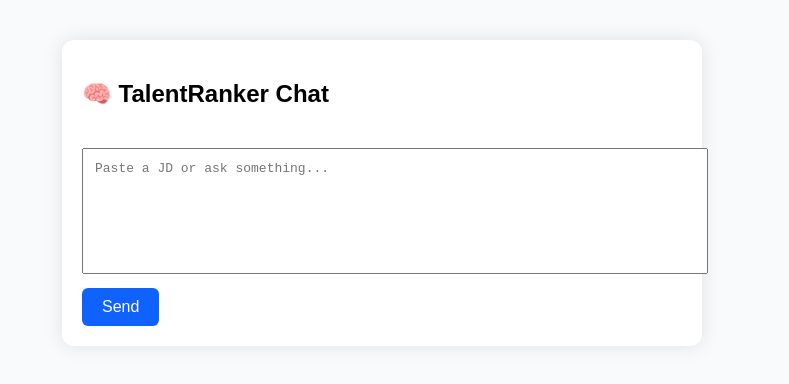
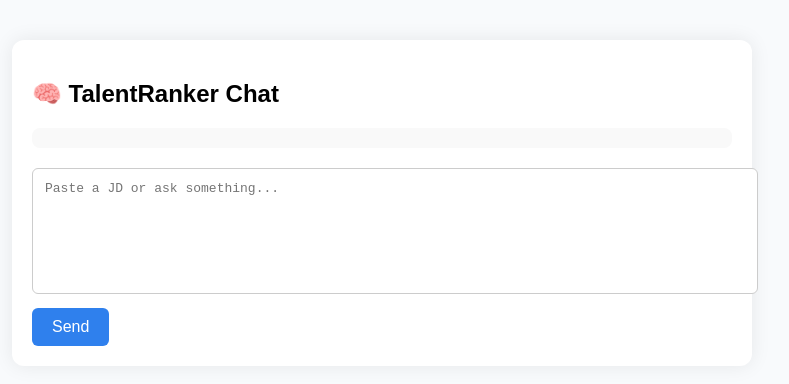
Before and after one commit to maybajpa2024/talentranker-frontend, a React (Vite) app: page / in a window 1280 px wide. Shown: the top 384 px of the page, without its empty margins (258-1047 px from the left). Built offline with nearby package versions, Linux system fonts and the light colour scheme.

Commit message:
Update App.css

```diff
--- a/src/App.css
+++ b/src/App.css
@@ -1,51 +1,55 @@
 .chat-container {
-  max-width: 600px;
+  max-width: 700px;
   margin: 40px auto;
   padding: 20px;
   border-radius: 12px;
-  background: white;
-  box-shadow: 0 0 20px rgba(0,0,0,0.1);
-  font-family: sans-serif;
+  background: #ffffff;
+  box-shadow: 0 0 20px rgba(0, 0, 0, 0.08);
+  font-family: Arial, sans-serif;
 }
 
 .chat-box {
   max-height: 400px;
   overflow-y: auto;
-  margin-bottom: 20px;
+  margin-bottom: 10px;
+  padding: 10px;
+  background: #f9f9f9;
+  border-radius: 8px;
 }
 
-.chat-bubble {
-  padding: 10px 14px;
-  margin: 6px 0;
-  border-radius: 8px;
-  white-space: pre-wrap;
+.message {
+  margin-bottom: 12px;
+  line-height: 1.4;
 }
 
-.user {
-  background-color: #e1f5fe;
-  align-self: flex-end;
+.message.user {
+  text-align: right;
+  color: #333;
 }
 
-.assistant {
-  background-color: #f3f3f3;
-  align-self: flex-start;
+.message.ai {
+  text-align: left;
+  color: #222;
 }
 
 textarea {
   width: 100%;
   height: 100px;
   padding: 12px;
+  margin-top: 10px;
   font-size: 1em;
-  margin-bottom: 10px;
+  border-radius: 6px;
+  border: 1px solid #ccc;
   resize: none;
 }
 
 button {
   padding: 10px 20px;
+  margin-top: 10px;
   font-size: 1em;
-  background-color: #0f62fe;
+  cursor: pointer;
+  border: none;
+  background-color: #2f80ed;
   color: white;
-  border: none;
-  cursor: pointer;
   border-radius: 6px;
 }
```
